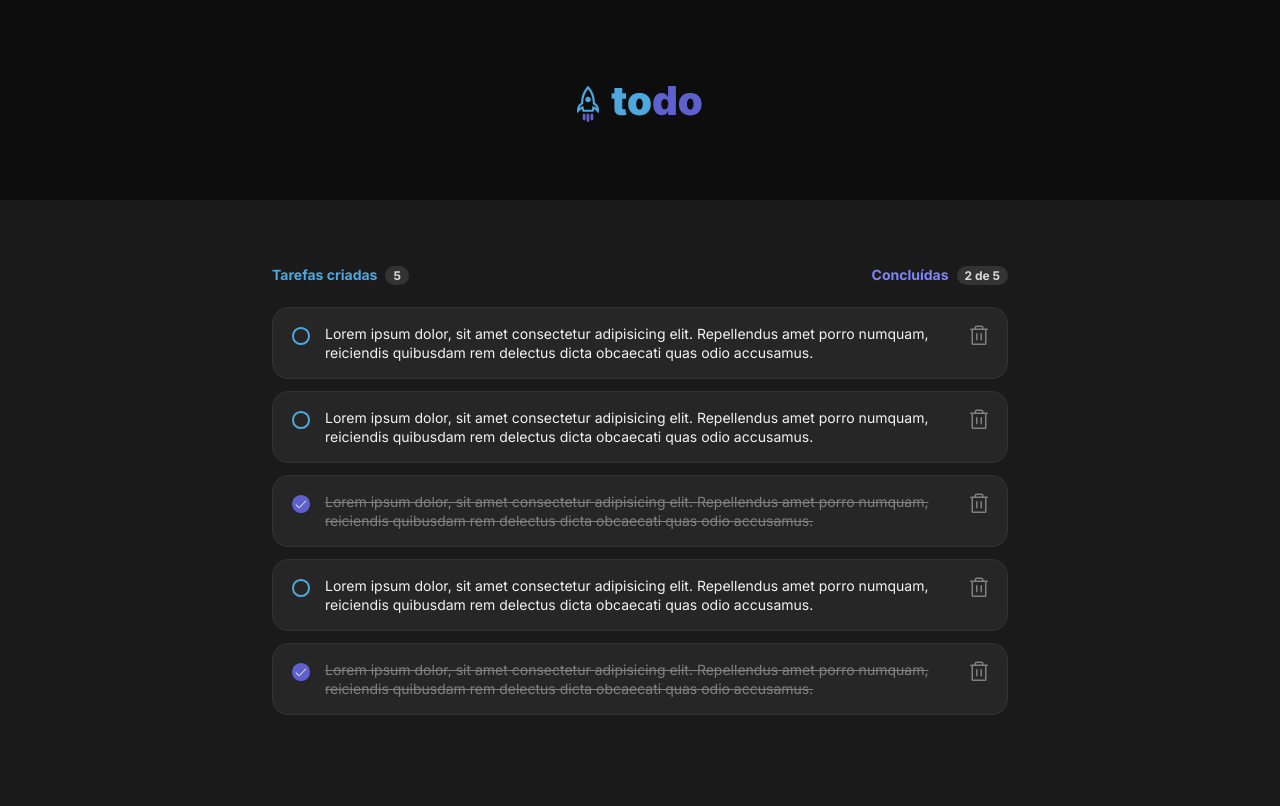
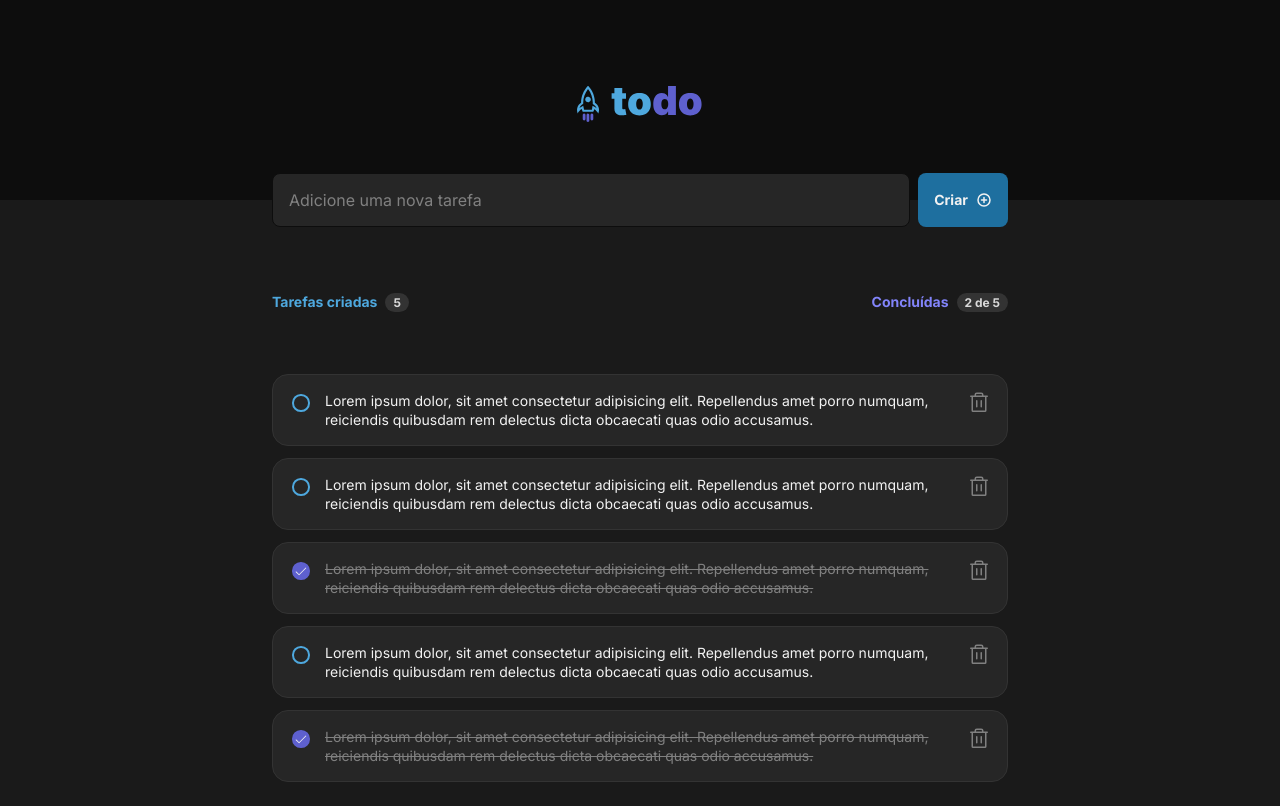
Before and after one commit to wedersonf/ignite-reactjs-deasfio-02, a React (Vite) app: page / in a window 1280 px wide. Built offline with nearby package versions, Linux system fonts and the light colour scheme.

Commit message:
feat: input component

```diff
--- a/src/App.module.css
+++ b/src/App.module.css
@@ -1,6 +1,44 @@
 .wrapper {
-  margin: 4rem auto 0;
+  margin: 0 auto;
   max-width: 46rem;
+}
+
+.inputWrapper {
+  margin-top: -1.687rem;
+  display: flex;
+  flex-direction: row;
+}
+
+.inputWrapper button {
+  background: var(--blue-dark);
+  border-radius: 0.5rem;
+  border: 0;
+
+  cursor: pointer;
+
+  display: flex;
+  align-items: center;
+  justify-content: center;
+
+  width: 5.625rem;
+
+  padding: 1rem;
+  margin-left: 0.5rem;
+
+  color: var(--gray-100);
+  font-weight: bold;
+  font-size: 0.875rem;
+  line-height: 1.4;
+
+  transition: all .2s;
+}
+
+.inputWrapper button:hover {
+  background: var(--blue);
+}
+
+.inputWrapper button > svg {
+  margin-left: 0.5rem;
 }
 
 .header {
@@ -8,6 +46,7 @@
   flex-direction: row;
   width: 100%;
   justify-content: space-between;
+  margin: 4rem 0;
 }
 
 .headerWrapper {
--- a/src/App.tsx
+++ b/src/App.tsx
@@ -1,8 +1,10 @@
-import { useState } from "react";
+import { ChangeEvent, FormEvent, useState } from "react";
 import { Header } from "./components/Header";
 import { Task, TaskType } from "./components/Task";
+import { Input } from "./components/Input";
 
 import styles from "./App.module.css";
+import { PlusCircle } from "@phosphor-icons/react";
 
 function App() {
   const [tasks, setTasks] = useState<TaskType[]>([
@@ -32,6 +34,7 @@ function App() {
       isConcluded: true
     }
   ]);
+  const [newTaskText, setNewTaskText] = useState('');
 
   function handleToggleCheckTask(taskId: number) {
     const newTasks = tasks.map(t => {
@@ -51,6 +54,22 @@ function App() {
     setTasks(newTasks);
   }
 
+  function handleNewTaskTextChange(event: ChangeEvent<HTMLInputElement>) {
+    setNewTaskText(event.target.value)
+  }
+
+  function handleAddNewTask(event: FormEvent) {
+    event.preventDefault();
+
+    setTasks(prev => [...prev, {
+      id: prev[tasks.length-1].id + 1,
+      task: newTaskText,
+      isConcluded: false,
+    }])
+
+    setNewTaskText('');
+  }
+
   function countConcludedTasks() {
     let count = 0;
 
@@ -68,6 +87,21 @@ function App() {
       <Header />
 
       <div className={styles.wrapper}>
+        <form onSubmit={handleAddNewTask} className={styles.inputWrapper}>
+          <Input
+            name="task"
+            placeholder="Adicione uma nova tarefa"
+            value={newTaskText}
+            onChange={handleNewTaskTextChange}
+            required
+          />
+
+          <button>
+            Criar
+            <PlusCircle size={16} weight="bold" />
+          </button>
+        </form>
+
         <header className={styles.header}>
           <div className={styles.headerWrapper}>
             <strong>Tarefas criadas</strong>
--- /dev/null
+++ b/src/components/Input.module.css
@@ -0,0 +1,17 @@
+.input {
+  height: 3.374rem;
+  width: 100%;
+  padding: 1rem;
+  border-radius: 0.5rem;
+
+  color: var(--gray-100);
+  background: var(--gray-500);
+
+  font-size: 1rem;
+  line-height: 1.4;
+  border: 1px solid var(--gray-700)
+}
+
+.input::placeholder {
+  color: var(--gray-300)
+}
--- /dev/null
+++ b/src/components/Input.tsx
@@ -0,0 +1,9 @@
+import { InputHTMLAttributes } from 'react';
+
+import styles from './Input.module.css';
+
+export function Input(props: InputHTMLAttributes<HTMLInputElement>) {
+  return (
+    <input className={styles.input} {...props} />
+  )
+}
```
Also changed, not shown: src/assets/clipboard.svg (added).
